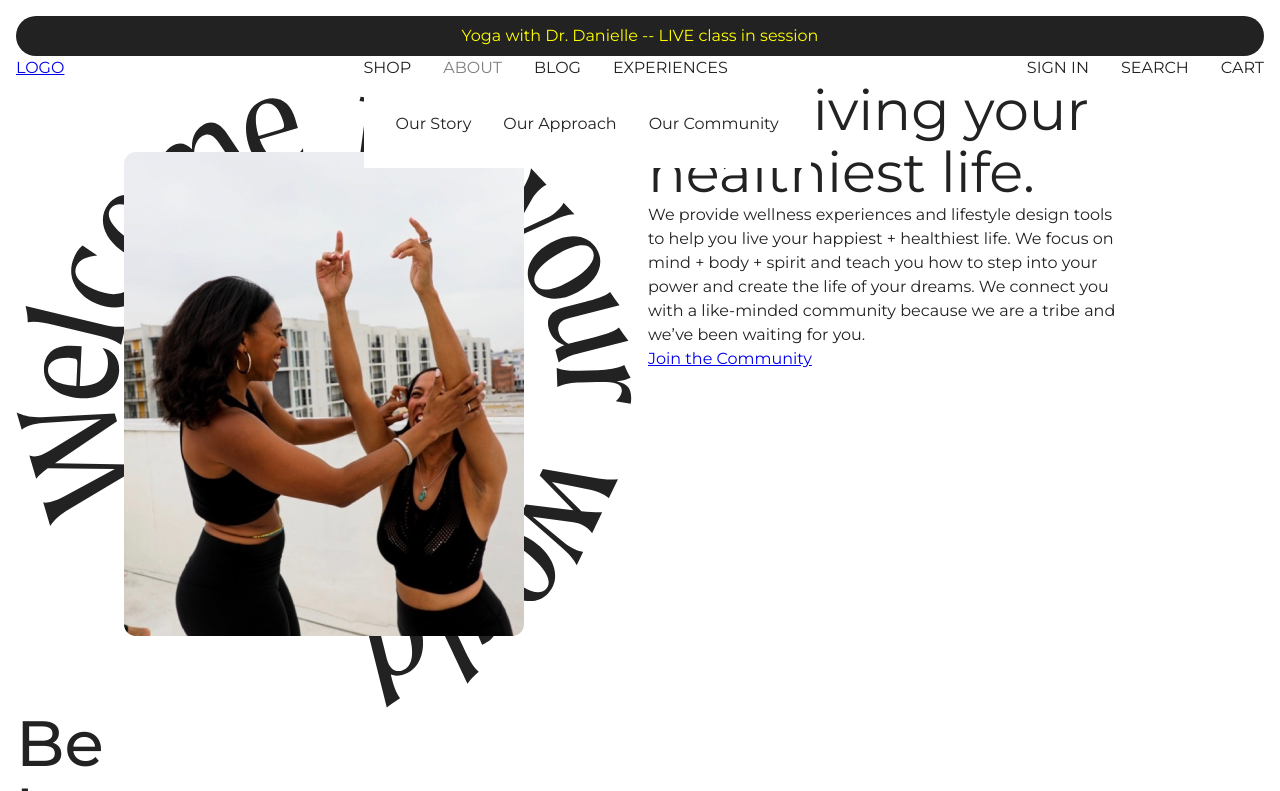
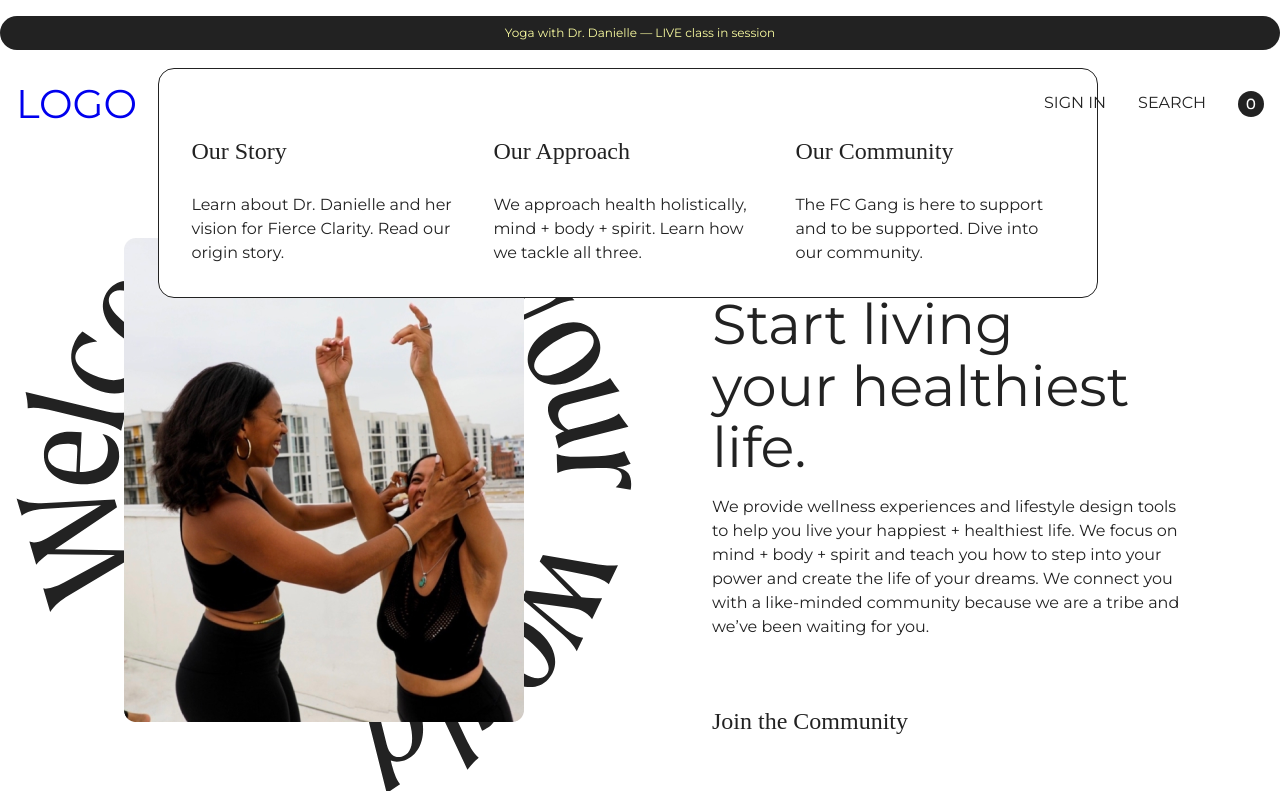
Before and after one commit to alanryn/darkroom-test, a website built with Vite: page index.html in a window 1280 px wide. Both pictures are taken after a click on the link "ABOUT". Shown: the top 791 px of the page. Built offline with nearby package versions, Linux system fonts and the light colour scheme.

Commit message:
hero and nav

```diff
--- a/index.html
+++ b/index.html
@@ -15,13 +15,13 @@
   </head>
   <body>
     <header class="primary-header">
+      <div class="announcement-bar">
+        Yoga with Dr. Danielle &mdash; LIVE class in session
+      </div>
       <div class="container">
-        <div class="announcement-bar">
-          Yoga with Dr. Danielle -- LIVE class in session
-        </div>
         <div class="nav-wrapper">
           <div>
-            <a href="#">LOGO</a>
+            <a class="logo" href="#">LOGO</a>
           </div>
 
           <button
@@ -47,12 +47,35 @@
               <li>
                 <a href="#">ABOUT</a>
                 <ul role="list" class="sub-nav-list sub-menu-grid">
-                  <li>Our Story</li>
-                  <li>Our Approach</li>
-                  <li>Our Community</li>
+                  <li>
+                    <a href="#">
+                      <h3 class="menu-heading">Our Story</h3>
+                      <p class="menu-description">
+                        Learn about Dr. Danielle and her vision for Fierce
+                        Clarity. Read our origin story.
+                      </p></a
+                    >
+                  </li>
+                  <li>
+                    <a href="#">
+                      <h3 class="menu-heading">Our Approach</h3>
+                      <p class="menu-description">
+                        We approach health holistically, mind + body + spirit.
+                        Learn how we tackle all three.
+                      </p></a
+                    >
+                  </li>
+                  <li>
+                    <a href="#"
+                      ><h3 class="menu-heading">Our Community</h3>
+                      <p class="menu-description">
+                        The FC Gang is here to support and to be supported. Dive
+                        into our community.
+                      </p></a
+                    >
+                  </li>
                 </ul>
               </li>
-
               <li>
                 <a href="#">BLOG</a>
               </li>
@@ -68,7 +91,9 @@
             <ul role="list" class="nav-list">
               <li><a href="#">SIGN IN</a></li>
               <li><a href="#">SEARCH</a></li>
-              <li><a href="#">CART</a></li>
+              <li>
+                <a href="#"><img src="images/cart-icon.svg" alt="" /></a>
+              </li>
             </ul>
           </nav>
         </div>
@@ -96,9 +121,12 @@
                 alt="hero image"
               />
             </div>
-            <div>
-              <h1 class="fs-8">Start living your healthiest life.</h1>
-              <p>
+            <div class="hero-text">
+              <h1 class="fs-8">
+                Start living<br />
+                your healthiest life.
+              </h1>
+              <p class="hero-paragraph">
                 We provide wellness experiences and lifestyle design tools to
                 help you live your happiest + healthiest life. We focus on mind
                 + body + spirit and teach you how to step into your power and
@@ -106,7 +134,7 @@
                 like-minded community because we are a tribe and we’ve been
                 waiting for you.
               </p>
-              <a href="#" class="cta">Join the Community</a>
+              <a href="#" class="cta">Join the Community </a>
             </div>
           </div>
         </div>
@@ -117,7 +145,7 @@
           <div class="uneven-columns">
             <div>
               <h2 class="fs-9">Be happy, be healthy, be fly.</h2>
-              <p class="fs-3">
+              <p class="hero-paragraph">
                 Live your best life in Fierce Clarity Activewear.
               </p>
               <a href="#" class="cta">Shop the collection</a>
--- a/style.css
+++ b/style.css
@@ -3,6 +3,7 @@
   --text-color: #222222;
   --nav-text-color: #485042;
   --bg-color: #e5e5e5;
+  --announcement-color: #fcfea2;
   --footer-bg: #d8dede;
   --footer-color: #42716b;
   --swatch-color-1: #ffa877;
@@ -169,15 +170,36 @@ p {
 
 .announcement-bar {
   border-radius: 100vmax;
-  background-color: #222222;
-  color: yellow;
+  background-color: var(--text-color);
+  color: var(--announcement-color);
   padding-block: 0.5rem;
   text-align: center;
+  margin-bottom: var(--size-5);
+  font-size: var(--font-size-0);
 }
-
+.hero-text {
+  padding: 8rem 2rem 0 4rem;
+}
+.hero-paragraph {
+  margin-top: 1rem;
+}
+.cta {
+  font-family: var(--ff-secondary);
+  font-size: var(--font-size-4);
+  text-decoration: none;
+  color: var(--text-color);
+  display: inline-flex;
+  margin-top: var(--size-9);
+}
+.arrow {
+  height: 2rem;
+  width: 2rem;
+  border: solid red 1px;
+}
 /* navigation */
 .primary-header {
-  margin-top: 1rem;
+  margin-top: var(--size-3);
+  margin-bottom: var(--size-7);
 }
 .nav-wrapper {
   display: flex;
@@ -204,22 +226,26 @@ p {
   color: grey;
 }
 .sub-nav-list {
-  padding: 2rem;
+  padding: 4rem 2rem 2rem 2rem;
+  margin-top: -3rem;
 }
+
 .sub-menu-grid {
   display: grid;
   gap: 2rem;
-  grid-template-columns: repeat(3, max-content);
+  grid-template-columns: repeat(3, minmax(270px, 1fr));
 }
 ul li ul {
-  background: #fff;
+  background-color: #fff;
   visibility: hidden;
   opacity: 0;
   min-width: 5rem;
   position: absolute;
   transition: all 0.5s ease;
-  left: 0;
+  left: -250px;
   display: none;
+  border: #222222 solid 1px;
+  border-radius: 1rem;
 }
 
 ul li:hover > ul,
@@ -272,7 +298,13 @@ ul li ul li {
     display: none;
   }
 }
-
+.menu-heading {
+  font-family: var(--ff-secondary);
+  font-size: var(--font-size-4);
+}
+.menu-description {
+  margin-top: var(--size-5);
+}
 /* footer */
 .footer {
   background-color: var(--footer-bg);
@@ -298,6 +330,9 @@ ul li ul li {
   font-family: var(--ff-secondary);
   font-size: var(--font-size-4);
 }
+
+/* footer end*/
+
 .fs-00 {
   font-size: var(--font-size-00);
 }
```
Also changed, not shown: images/cart-icon.svg (added).
